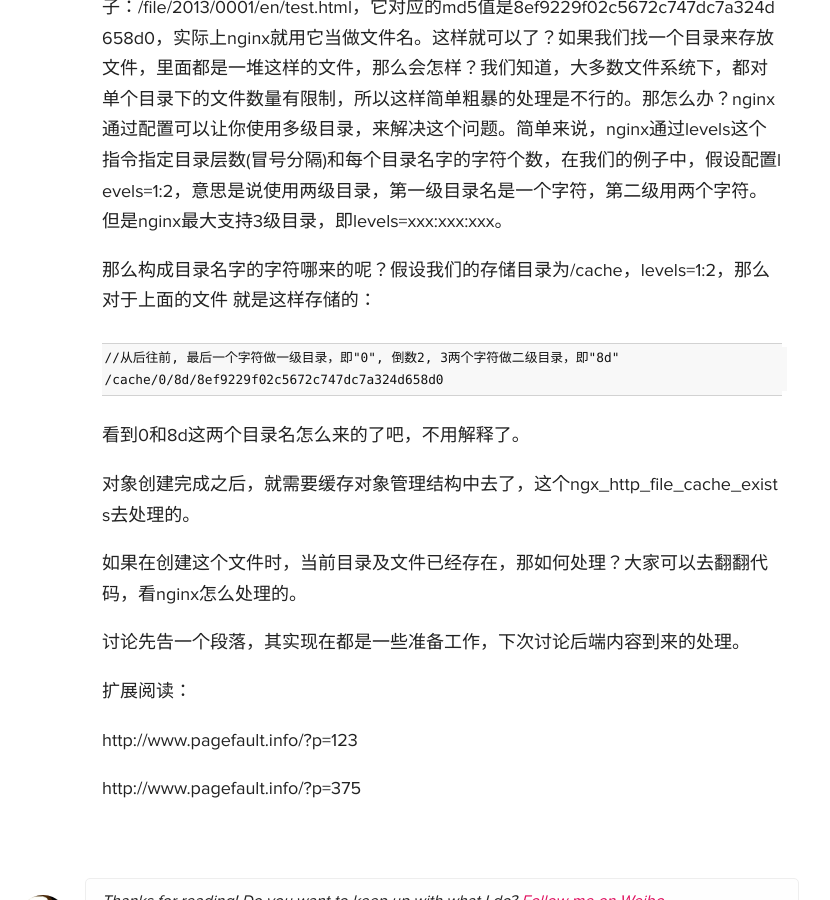
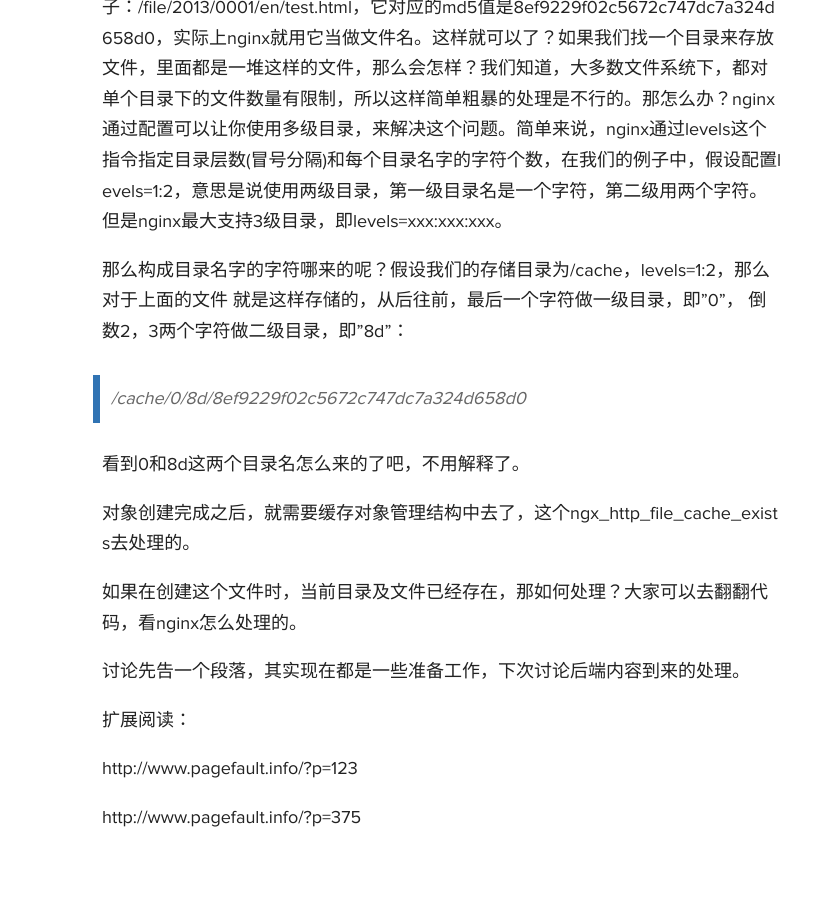
Before and after one commit to flashbuckets/dmeearm.github.io, a Jekyll site: the page built from _posts/2014-11-23-cacheserver1.md, in a window 1280 px wide and 900 px high, scrolled down 2275 px. Shown: the whole window, without its empty margins (198-1028 px from the left). Built offline with Jekyll 4.4.1, drawn with Linux system fonts in a browser that asks for light colours; Markdown is read by kramdown in place of the engine named in the settings; comment, search, counter and statistics services are not loaded.

````diff
--- a/_posts/2014-11-23-cacheserver1.md
+++ b/_posts/2014-11-23-cacheserver1.md
@@ -35,11 +35,9 @@ nginx在ngx_http_upstream_init_request函数中完成缓存对象的创建，这
 后面要处理的是，文件到底应该已怎样的形式存储在磁盘？
 我们拿前面用过的一个例子：/file/2013/0001/en/test.html，它对应的md5值是8ef9229f02c5672c747dc7a324d658d0，实际上nginx就用它当做文件名。这样就可以了？如果我们找一个目录来存放文件，里面都是一堆这样的文件，那么会怎样？我们知道，大多数文件系统下，都对单个目录下的文件数量有限制，所以这样简单粗暴的处理是不行的。那怎么办？nginx通过配置可以让你使用多级目录，来解决这个问题。简单来说，nginx通过levels这个指令指定目录层数(冒号分隔)和每个目录名字的字符个数，在我们的例子中，假设配置levels=1:2，意思是说使用两级目录，第一级目录名是一个字符，第二级用两个字符。但是nginx最大支持3级目录，即levels=xxx:xxx:xxx。
 
-那么构成目录名字的字符哪来的呢？假设我们的存储目录为/cache，levels=1:2，那么对于上面的文件 就是这样存储的：
-```
-//从后往前, 最后一个字符做一级目录，即"0", 倒数2, 3两个字符做二级目录，即"8d"
-/cache/0/8d/8ef9229f02c5672c747dc7a324d658d0
-```
+那么构成目录名字的字符哪来的呢？假设我们的存储目录为/cache，levels=1:2，那么对于上面的文件 就是这样存储的，从后往前，最后一个字符做一级目录，即"0"， 倒数2，3两个字符做二级目录，即"8d"：
+
+>/cache/0/8d/8ef9229f02c5672c747dc7a324d658d0
 
 看到0和8d这两个目录名怎么来的了吧，不用解释了。
 
````
Also changed, not shown: 2 other files.
